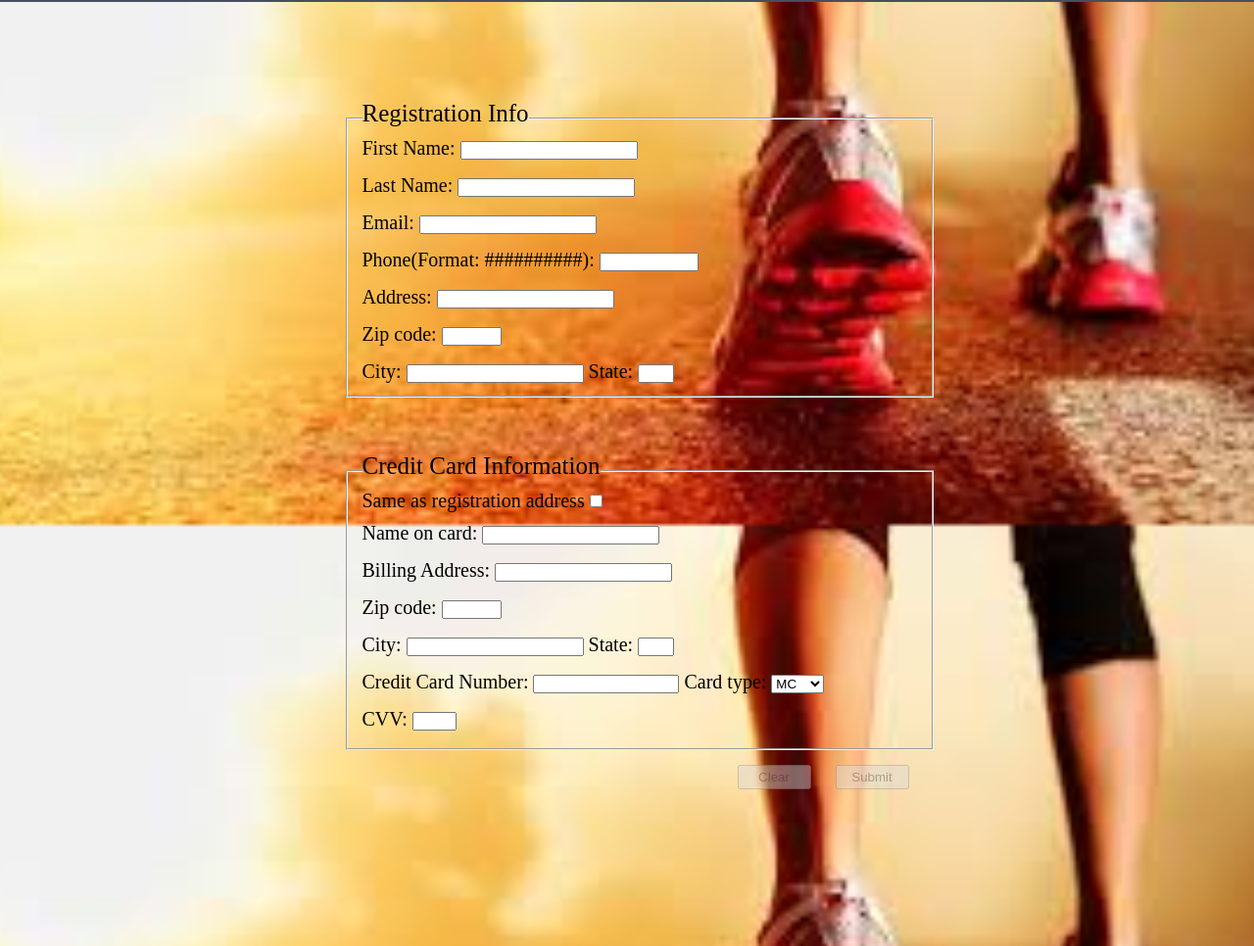
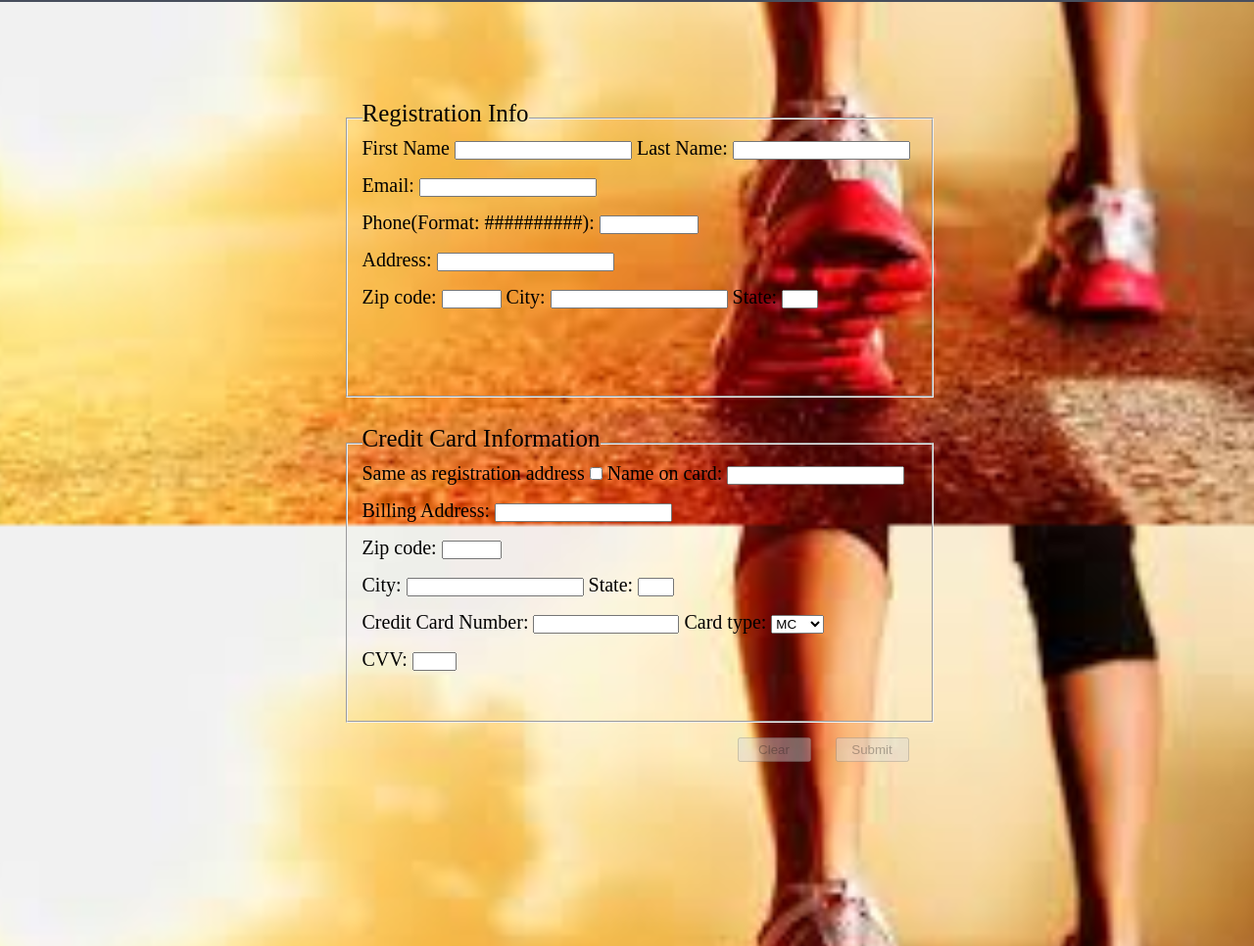
Before and after one commit to Bouchaqour/Ibra_Gym.github.io, a plain HTML site: page subscribe.html in a window 1280 px wide. Shown: the part 264-1230 px from the top of the page at 98% size. Drawn offline with nearby package versions, Linux system fonts and the light colour scheme.

Commit message:
Update subscribe.html

```diff
--- a/subscribe.html
+++ b/subscribe.html
@@ -75,25 +75,22 @@ name="myForm" class="myform" novalidate>
 
 	<fieldset>
     <legend>Registration Info</legend>
-	<p>First Name:
+<p>First Name
 	<input type="text" name="first" ng-model="first" required>
 
 	 <span style="color:red" ng-show="myForm.first.$dirty && myForm.first.$invalid||myForm.first.$touched && myForm.first.$invalid">Please first name is required.</span>
-<br>
+
 Last Name:
 	<input type="text" name="last" ng-model="last" required>
-
-
-
 	   <span style="color:red" ng-show="(myForm.last.$dirty && myForm.last.$invalid)||(myForm.last.$touched && myForm.last.$invalid)"> Please last name is required.</span>
-	<br>Email:
+<br>
+Email:
 	 <input type='email' validate-email name='email' id='email' ng-model='email' required>
 
 	 <span style="color:red"  ng-show="myForm.email.$touched && myForm.email.$error.required">Please email is required.</span>
 
 <!-- this will inform you that you have entered an invalid email address    -->
 <span style="color:red"  ng-show="myForm.email.$error.email &&  myForm.email.$touched">You have added an invalid email address.</span>
-
 
 <br>
 Phone(Format: ##########):
@@ -104,16 +101,14 @@ name="myForm" class="myform" novalidate>
 
  <span style="color:red" ng-show="(myForm.phone.$error.required && myForm.phone.$touched) ">Phone number is required</span>
 
-
-
 <br>
 Address:
 <input type="text" name="address" ng-model="address" required>
 
 <!-- the style of the error message that would appear if you did not enter the info correctly  -->
 <span style="color:red" ng-show="(myForm.address.$touched && myForm.address.$invalid)|| (myForm.address.$touched &&myForm.address.$error.required) ">
+Address is required.</span>
 
-Address is required.</span>
 <br>
 Zip code:
     <input type="text" ng-model="zip" size="5" name="zip" maxlength="5" ng-pattern="/^[0-9]{5,5}$/" required>
@@ -122,9 +117,6 @@ Address is required.</span>
 
 
  <span style="color:red" ng-show="(myForm.zip.$error.required && myForm.zip.$touched) ">Zip code is required</span>
-
-<br>
-
 
 City:
     <input type="text" ng-model="city" name="city" ng-pattern="/^[a-zA-Z]+$/" required>
@@ -136,22 +128,18 @@ State:
 <span style="color:red" ng-show="myForm.state.$error.pattern">Please enter a valid State</span>
 	<span style="color:red" ng-show="myForm.state.$error.required && myForm.state.$touched ">State is required.</span>
 	</p>
+
+
 	</fieldset>
 
-
 <br>
-<br>
-
-
-
-
 	<fieldset>
 	<legend>Credit Card Information</legend>
 
-	Same as registration address <input type="checkbox" ng-model="checkValue" ng-change="change(checkValue)" >
+	<p>Same as registration address <input type="checkbox" ng-model="checkValue" ng-change="change(checkValue)" >
 
 
-	<p>Name on card:
+	Name on card:
 	<input type="text" name="cname" ng-model="cname" required>
 
 	 <span style="color:red" ng-show="myForm.cname.$dirty && myForm.cname.$invalid||myForm.cname.$touched && myForm.cname.$invalid">Name is required.</span>
@@ -211,6 +199,7 @@ CVV:
 
 
  <span style="color:red" ng-show="(myForm.cvv.$error.required && myForm.cvv.$touched) ">CVV number is required</span>
+ </p>
 </fieldset>
 
 <input style="float:right" value="Submit" type="submit" class="sub"
@@ -227,9 +216,7 @@ myForm.cstate.$invalid|| myForm.zip.$invalid ||
 myForm.credit.$invalid||
 myForm.cvv.$invalid"
 
-onClick= "confirmalert()"
-
->
+onClick= "confirmalert()">
 
 
 
```
Lines whose indentation alone changed are shown as unchanged.
